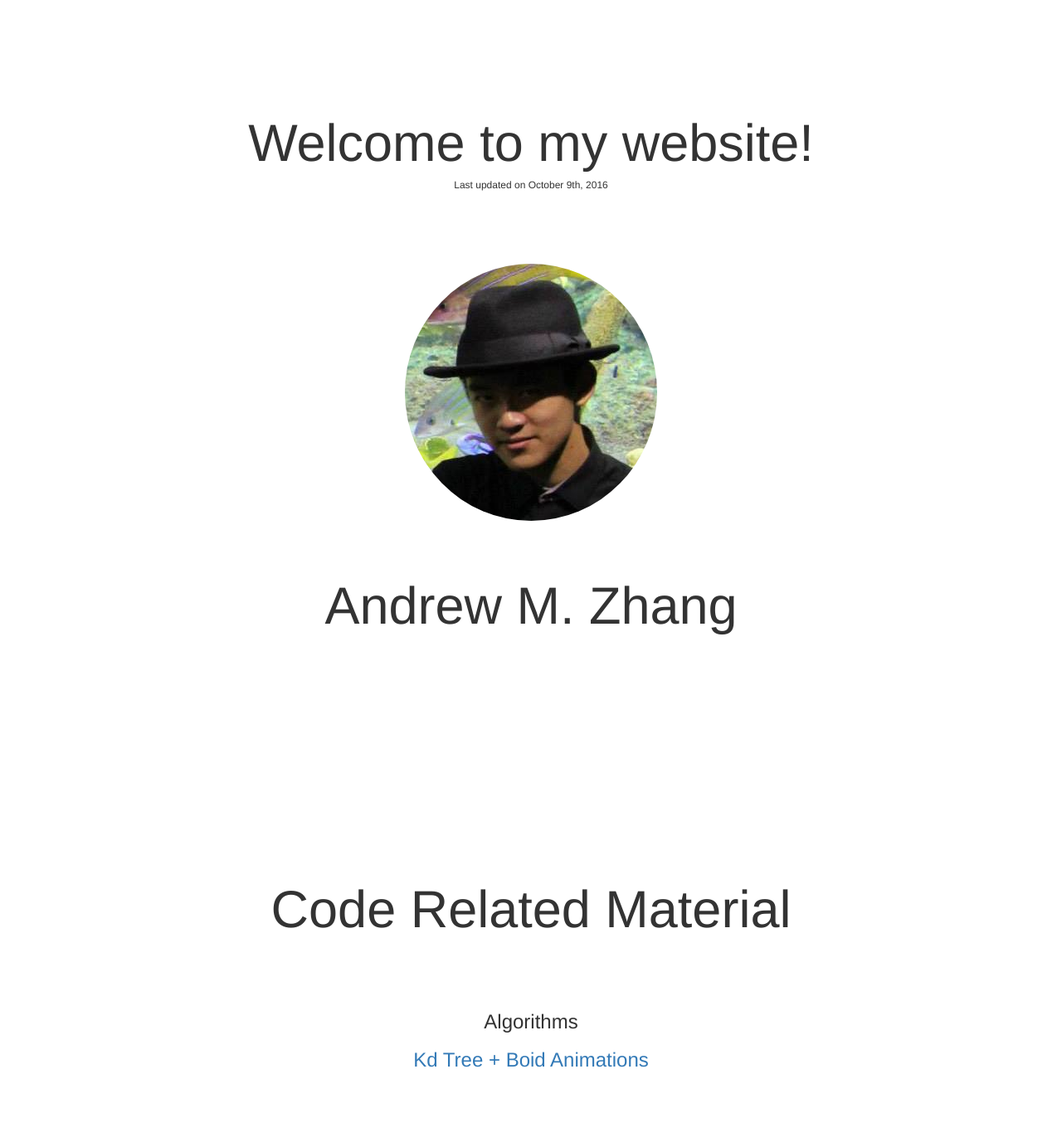
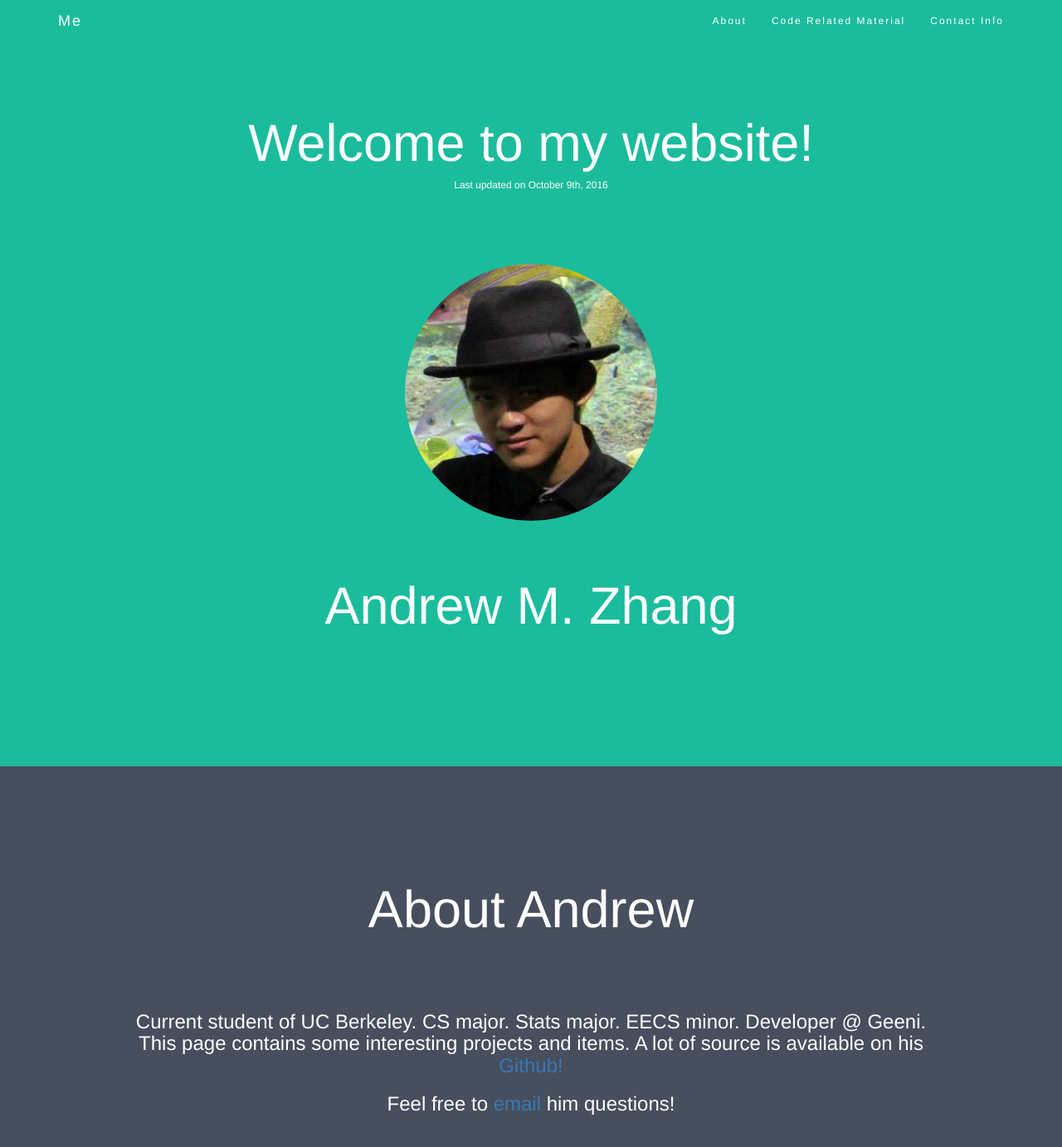
Before and after one commit to andrewmzhang/mysite_backup, a Jekyll site: the page built from index.md, in a window 1280 px wide and 1400 px high. Shown: the top 1383 px of the window at 83% size. Built offline with Jekyll 4.4.1, drawn with Linux system fonts in a browser that asks for light colours; nearby versions of some CDN libraries.

Commit message:
Ended home page

```diff
--- a/_layouts/landing.html
+++ b/_layouts/landing.html
@@ -6,10 +6,9 @@
 <script src='http://127.0.0.1:9001/js/socket.js'></script>
 <meta charset="utf-8">
 <meta name="viewport" content="width=device-width, initial-scale=1">
-
 <!--
-	  <link type="text/css" rel="stylesheet" href="stylesheets/main.css" />
-		-->
+<link type="text/css" rel="stylesheet" href="/css/landing.css" />
+-->
 <link rel="stylesheet" href="https://maxcdn.bootstrapcdn.com/bootstrap/3.3.7/css/bootstrap.min.css">
 
 <script src="https://ajax.googleapis.com/ajax/libs/jquery/1.12.4/jquery.min.js"></script>
@@ -22,9 +21,34 @@
 <script src="https://maxcdn.bootstrapcdn.com/bootstrap/3.3.7/js/bootstrap.min.js"></script>
 <style>
 
-.fullpage {
-    max-width: 1000px;
-    margin: auto;
+.bg-1 {
+	vertical-align: middle;
+	background-color: #1abc9c;
+	color: #ffffff;
+}
+
+.bg-2 {
+    background-color: #2196f3; /* White */
+    color: #ffffff;
+}
+
+.bg-2 a {
+    color: #ffffff;
+}
+
+.bg-3 {
+	background-color: #474e5d; /* Dark Blue */
+	vertical-align: middle;
+	color: #ffffff;
+}
+
+.bg-4 {
+	background-color: #2f2f2f;
+	color: #ffffff;
+}
+
+#fullpage {
+    background-color: #3f51b5 !important;
 }
 .container-fluid {
 	padding-top: 70px;
@@ -82,16 +106,15 @@ img {
 			</div>
 			<div class="collapse navbar-collapse" id="myNavbar">
 				<ul id="menu" class="nav navbar-nav navbar-right">
-					<li data-menuanchor="first"><a href="#first">Top</a></li>
+                    <li data-menuanchor="about"><a href="#about">About</a></li>
 					<li data-menuanchor="second"><a href="#second">Code Related Material</a></li>
-					<li data-menuanchor="third"><a href="#third">KSP</a></li>
 					<li data-menuanchor="footer"><a href="#footer">Contact Info</a></li>
 				</ul>
 			</div>
 		</div>
 	</nav>
 	<div id="fullpage">
-		<div id="top" class="section">
+		<div id="top" class="section bg-1">
 			<div class="container-fluid text-center" >
 				<div>
 					<div class="jumbotron">
@@ -103,26 +126,53 @@ img {
 						<h1>Andrew M. Zhang</h2>
 					</div>
 				</div>
+
+
+
+
 			</div>
 		</div>
 
-		<div id="code" class="section">
+        <div id="about" class="section bg-3">
+            <div  class="container-fluid text-center">
+                <div>
+                    <div class="jumbotron">
+                        <h1>About Andrew</h1>
+                    </div>
+                    <h3 style="max-width: 1000px; margin:auto">
+                    Current student of UC Berkeley. CS major.
+                    Stats major. EECS minor. Developer @ Geeni. This page contains some interesting projects
+                    and items. A lot of source is available on his <a href="http://github.com/andrewmzhang">Github!</a>
+                    </h3>
+
+                    <h3>
+                        Feel free to <a href="&#109;&#97;&#105;&#108;&#116;&#111;&#58;&#109;&#101;&#64;&#97;&#110;&#100;&#114;&#101;&#119;&#109;&#122;&#104;&#97;&#110;&#103;&#46;&#99;&#111;&#109;">&#101;&#109;&#97;&#105;&#108;</a>
+ him questions!
+                    </h3>
+
+
+                </div>
+            </div>
+        </div>
+
+
+		<div id="code" class="section bg-2">
 			<div  class="container-fluid text-center">
 				<div>
 					<div class="jumbotron">
 						<h1>Code Related Material</h1>
 					</div>
 					{% for category in site.categories %}
-                        <h3>{{ category[0] }}</h3>
+                        <h2>{{ category[0] }}</h2>
                             {% for post in category[1] %}
-                            <li class="h3 list-unstyled"><a href="{{ post.url }}">{{ post.title }}</a></li>
+                            <li class="h4 list-unstyled"><a href="{{ post.url }}">{{ post.title }}</a></li>
                             {% endfor %}
                     {% endfor %}
 				</div>
 			</div>
 		</div>
 
-		<footer class="section fp-auto-height container-fluid text-center">
+		<footer class="section fp-auto-height container-fluid text-center bg-4">
 			<h3>Contact Information</h3>
 			<a href="&#109;&#97;&#105;&#108;&#116;&#111;&#58;&#109;&#101;&#64;&#97;&#110;&#100;&#114;&#101;&#119;&#109;&#122;&#104;&#97;&#110;&#103;&#46;&#99;&#111;&#109;">&#77;&#121;&#32;&#101;&#109;&#97;&#105;&#108;</a>
 			<a href="files/resume.pdf"   download="AndrewZhangResume">Resume (download)</a>
```
